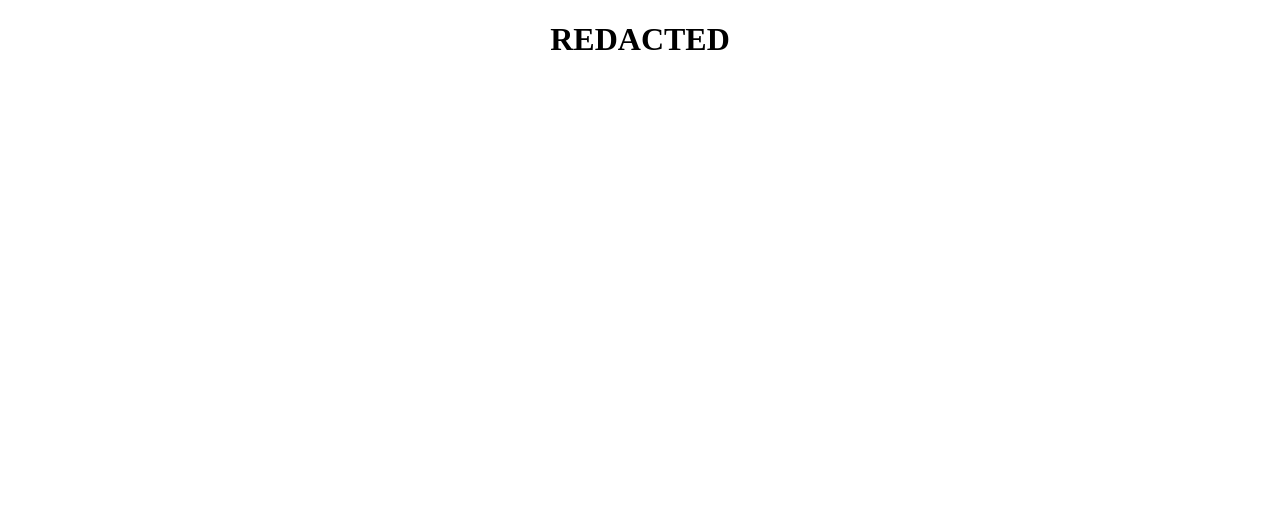
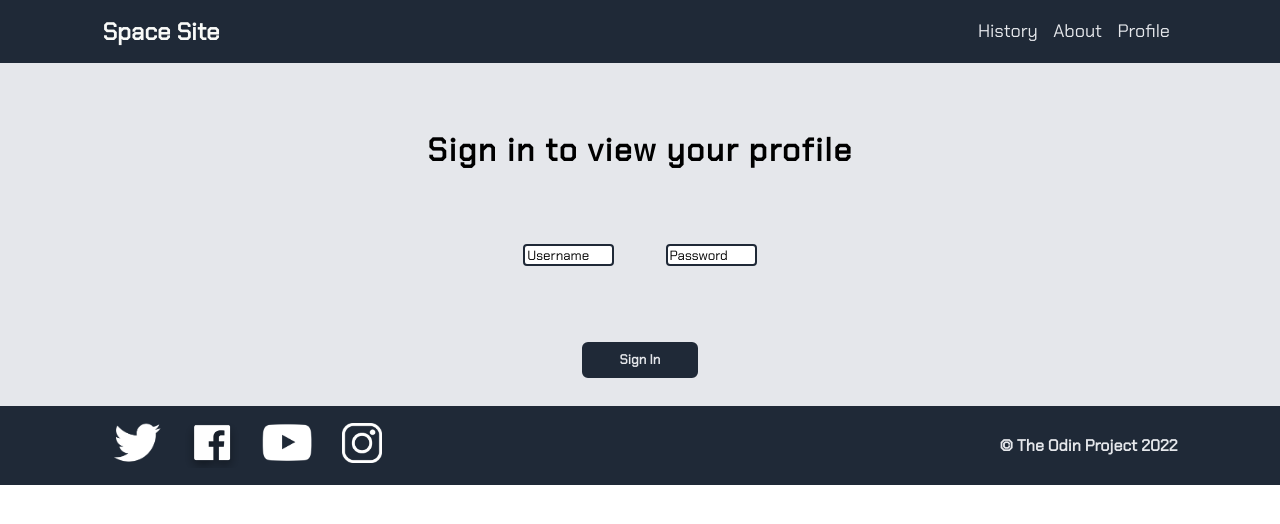
Before and after one commit to rileyscheer/landing-page, a plain HTML site: page profile.html in a window 1280 px wide. Drawn offline with Linux system fonts and the light colour scheme.

Commit message:
Profile Page Update

```diff
--- a/profile-style.css
+++ b/profile-style.css
@@ -1,5 +1,116 @@
-h1 {
+* {
+    font-family: 'Chakra Petch', sans-serif;
+}
+
+html, body {
+    margin: 0;
+    padding: 0;
+}
+
+.hero {
+    background-color: #1F2937;
+    display: flex;
+    justify-content: space-between;
+    padding: 0 8vw;
+}
+
+.hero ul {
+    display: flex;
+    flex-wrap: wrap;
+    align-items: center;
+}
+
+.link {
+    list-style-type: none;
+    margin: 0 0.2vw;
+}
+
+.link a {
+    text-decoration: none;
+    color: #E5E7EB;
+    font-size: 18px;
+    list-style-type: none;
+    padding: 0.4vw;
+    transition: all 50ms ease-in-out;
+}
+
+.link a:hover {
+    color: #3882F6;
+}
+
+.hero h1 {
+    color: #F9FAF8;
+    font-size: 24px;
+    font-weight: 900;
+}
+
+.hero a {
+    text-decoration: none;
+}
+
+.main {
+    background-color: #E5E7EB;
+    padding: 2%;
+
+}
+.signin {
     display: flex;
     justify-content: center;
+    margin: 5vh;
+    letter-spacing: 1.5px;
+}
+
+.inputs {
+    display: flex;
+    justify-content: center;
+    margin: 6vh;
+}
+
+input[type=text] {
+    margin: 2vw;
+    border: 2px solid #1F2937;
+    border-radius: 4px;
+    height: 2vh;
+    width: 6.5vw;
+}
+
+.button-parent {
+    display: flex;
+    justify-content: center;
+}
+
+.sign-in-button {
+    color:#E5E7EB;
+    background-color: #1F2937;
+    border: 2px solid #E5E7EB;
+    border-radius: 8px;
+    width: 120px;
+    height: 40px;
+    font-weight: 700;
+    transition: all 200ms ease-in-out;
+}
+
+.sign-in-button:hover {
+    color: #F9FAF8;
+    background-color: #3882F6;
+}
+
+footer {
+    display: flex;
+    justify-content: space-between;
     align-items: center;
+    color: #E5E7EB;
+    background-color: #1F2937;
+    padding: 1vh 0;
+    width: 100vw;
 }
+
+.left {
+    display: flex;
+    justify-content: flex-start;
+    padding-left: 8vw;
+}
+
+.right {
+    padding-right: 8vw;
+}
--- a/profile.html
+++ b/profile.html
@@ -11,6 +11,38 @@
     <link href="profile-style.css" rel="stylesheet">
 </head>
 <body>
-    <h1>REDACTED</h1>
+    <header>
+        <div class="hero">
+            <a href="index.html"><h1>Space Site</h1></a>
+            <ul>
+                <li class="link"><a href="history.html">History</a></li>
+                <li class="link"><a href="about.html">About</a></li>
+                <li class="link"><a href="profile.html">Profile</a></li>
+            </ul>
+        </div>
+    </header>
+    <body>
+        <div class="main">
+            <h1 class="signin">Sign in to view your profile</h1>
+            <section class="inputs">
+                <input type="text" onfocus="this.value=''" value="Username">
+                <input type="text" onfocus="this.value=''" value="Password">
+            </section>
+            <div class="button-parent">
+                <button class="sign-in-button">Sign In</button>
+            </div>
+        </div>
+    </body>
+    <footer>
+        <div class="left">
+            <a href="#"><img src="resources/twitter.png" height="50px" width="50px" style="padding: 0 10px;"></a>
+            <a href="#"><img src="resources/facebook.png" height="50px" width="60px" style="padding: 0 10px;"></a>
+            <a href="#"><img src="resources/youtube.png" height="50px" width="50px" style="padding: 0 10px;"></a>
+            <a href="#"><img src="resources/instagram.png" height="40px" width="40px" style="padding: 5px 20px;"></a>
+        </div>
+        <div class="right">
+            <h4>&#169 The Odin Project 2022</h4>
+        </div>
+    </footer>
 </body>
 </html>
```
